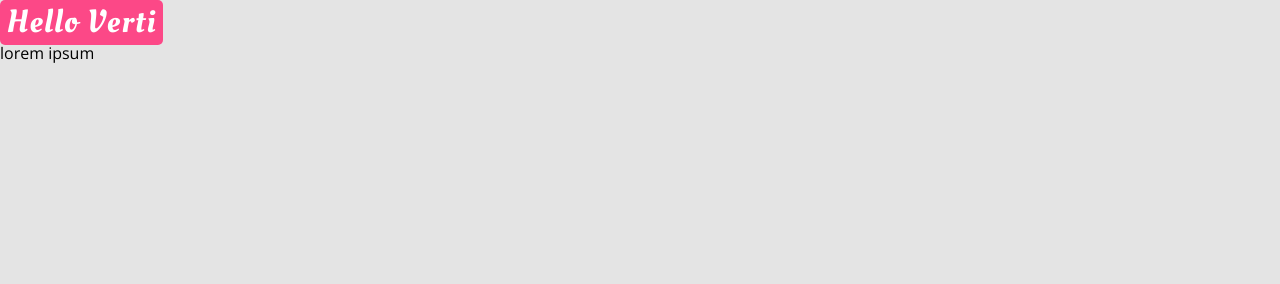
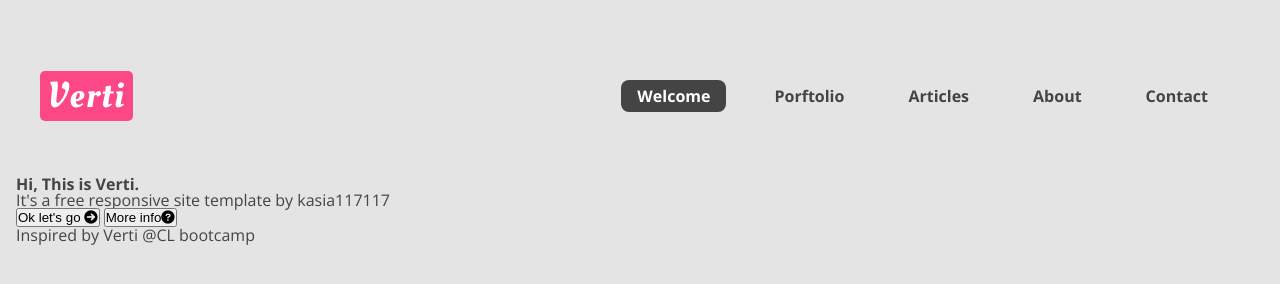
Before and after one commit to kasia117117/Verti, a website: page public/index.html in a window 1280 px wide. Drawn offline with nearby package versions, Linux system fonts and the light colour scheme.

Commit message:
adding mixins and responsive

```diff
--- a/public/index.html
+++ b/public/index.html
@@ -5,11 +5,36 @@
     <meta name="viewport"
           content="width=device-width, user-scalable=no, initial-scale=1.0, maximum-scale=1.0, minimum-scale=1.0">
     <meta http-equiv="X-UA-Compatible" content="ie=edge">
+    <!--    import icons -->
+    <link href="https://cdnjs.cloudflare.com/ajax/libs/font-awesome/6.0.0-beta3/css/all.min.css" rel="stylesheet">
     <link rel="stylesheet" href="css/style.css">
     <title>Verti</title>
 </head>
 <body>
-<h1>Hello Verti</h1>
-<p>lorem ipsum</p>
+
+
+<header>
+    <h1 class="logo">Verti</h1>
+    <nav>
+        <ul class="menu">
+            <li class="menu_item menu_item--featured"><a class="menu_link" href="/">Welcome</a></li>
+            <li class="menu_item"><a class="menu_link" href="#portfolio"> Porftolio</a></li>
+            <li class="menu_item"><a class="menu_link" href="#articles">Articles</a></li>
+            <li class="menu_item"><a class="menu_link" href="#about">About</a></li>
+            <li class="menu_item"><a class="menu_link" href="#contact">Contact</a></li>
+        </ul>
+    </nav>
+</header>
+<section>
+    <h2> Hi, This is Verti.</h2>
+    <p>It's a free responsive site template by kasia117117</p>
+       <button>
+           Ok let's go <span class="fas fa-arrow-circle-right"></span>
+       </button>
+        <button>
+            More info<span class="fas fa-question-circle "></span>
+        </button>
+</section>
+<p>Inspired by Verti @CL bootcamp</p>
 </body>
 </html>
--- /dev/null
+++ b/src/styles/_base.scss
@@ -0,0 +1,10 @@
+body {
+  background-color: $main-background-color;
+  color:$main-font-color;
+  @include tablet {
+    padding:1em;
+  }
+  a{
+    color:$main-font-color;
+  }
+}
--- a/src/styles/_custom.scss
+++ b/src/styles/_custom.scss
@@ -1,15 +1,2 @@
-body {
-  background-color: $main-background-color;
-}
-
-h1 {
-  background-color:$logo-background-color;
-  padding:0.2em;
-  color:white;
-  display:inline-block;
-  border-radius: 5px;
-  font-size: 2em;
-  font-family: "Oleo Script" , cursive;
-  letter-spacing: 0.05em;
-  font-weight: 300;
-}
+@import "base";
+@import "components/header";
--- a/src/styles/_mixins.scss
+++ b/src/styles/_mixins.scss
@@ -0,0 +1,17 @@
+@mixin tablet {
+  @media screen and (min-width: 1000px) {
+    @content;
+  }
+}
+
+@mixin desktop {
+  @media screen and (min-width: 1250px) {
+    max-width: 1200px;
+    margin: 0 auto;
+    @content;
+  }
+}
+//użycie mixina:
+//@include tablet {
+//
+//}
--- /dev/null
+++ b/src/styles/components/_header.scss
@@ -0,0 +1,46 @@
+header {
+  height: 35vh;
+  display:flex;
+  align-items: center;
+  justify-content: center;
+  @include tablet{
+    justify-content:space-between;
+    height: 20vh;
+  }
+  @include desktop
+  .logo {
+    background-color:$logo-background-color;
+    padding:0.2em;
+    color:white;
+    display:inline-block;
+    border-radius: 5px;
+    font-size: 2.25em;
+    font-family: "Oleo Script" , cursive;
+    letter-spacing: 0.05em;
+    font-weight: 300;
+  }
+
+  .menu {
+    display:none;
+    @include tablet {
+      display:flex;
+    }
+    .menu_item {
+      padding: 0.5em 1em;
+      margin: 0.5em 1em;
+      background-color:$main-background-color;
+      border-radius:0.5em;
+    }
+    .menu_item--featured {
+      background-color: $main-font-color;
+      color:white;
+      a{
+        color:white;
+      }
+    }
+    .menu_link {
+      text-decoration: none;
+      font-weight:bold;
+    }
+  }
+}
--- a/src/styles/style.scss
+++ b/src/styles/style.scss
@@ -8,5 +8,5 @@
 @import "grid";
 // instaling fonts
 @import "fonts";
-//
+//file with imported conponents (header,base(body) itd
 @import "custom";
```
Also changed, not shown: README.md, public/css/style.css, 1 other file.
